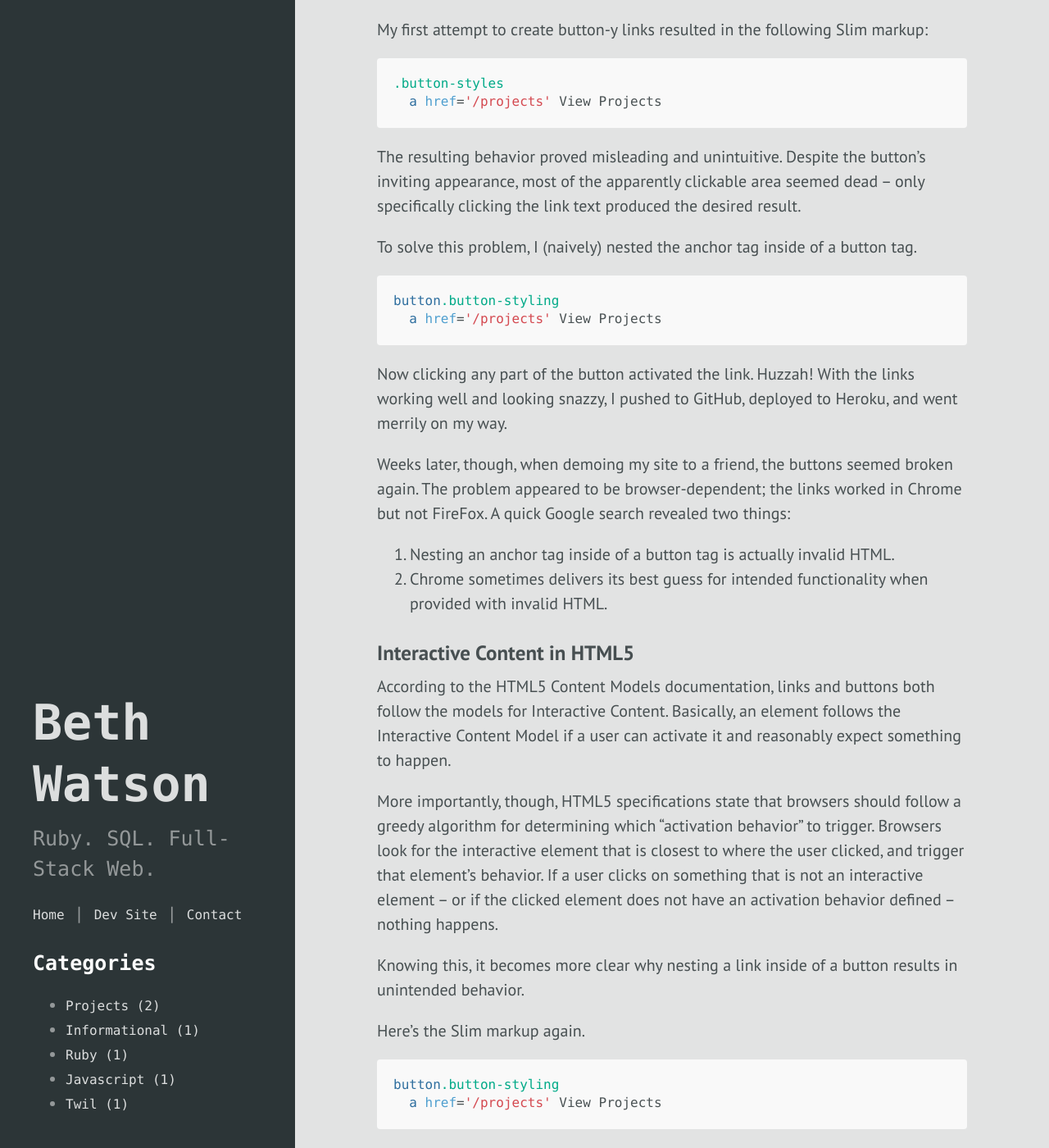
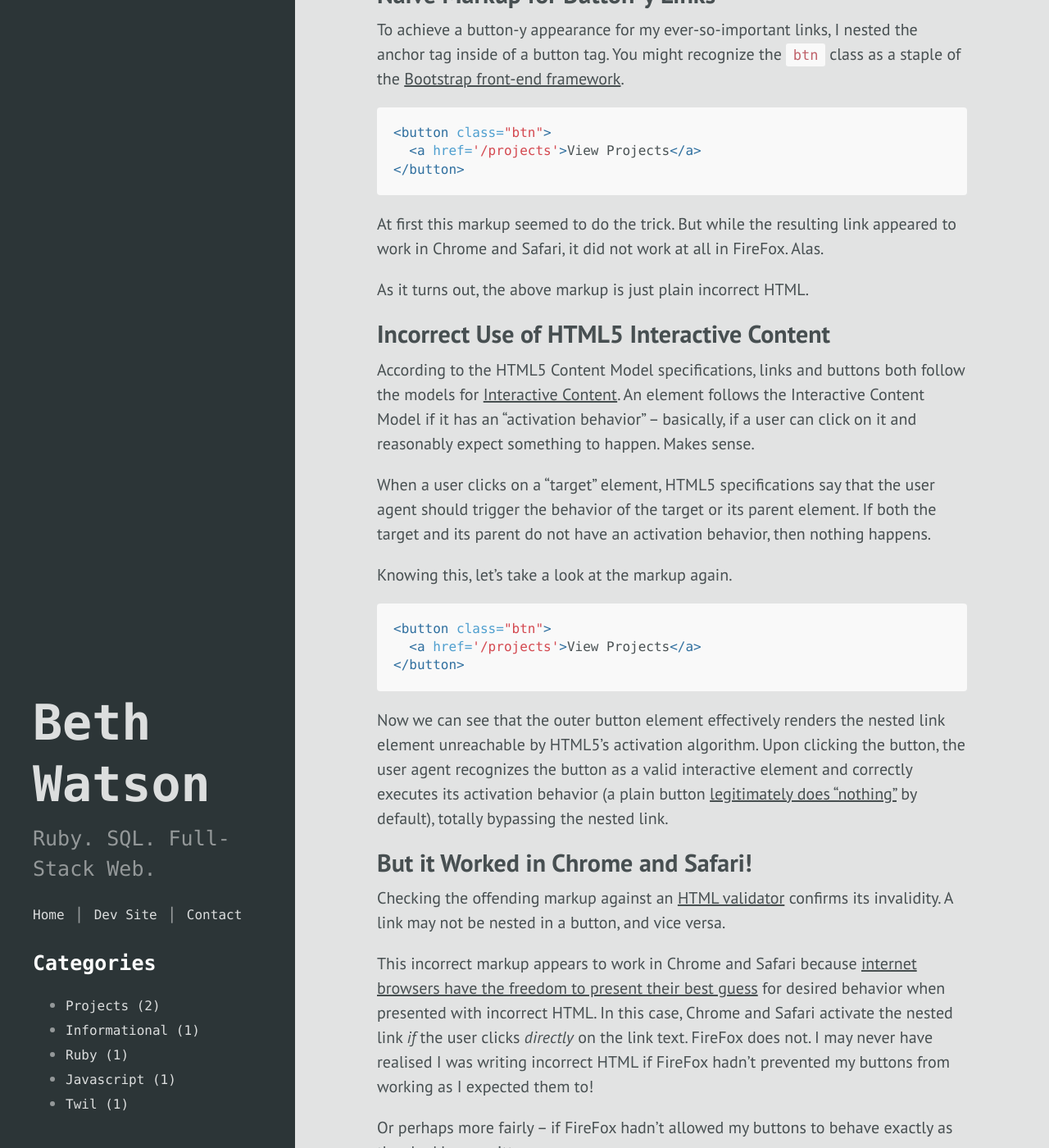
Before and after one commit to bethanyvwatson/bethanyvwatson.github.io, a Jekyll site: the page built from _posts/2017-11-20-linked-buttons-in-bootstrap.md, in a window 1280 px wide and 1400 px high, scrolled down 534 px. Shown: the whole window at 82% size. Built offline with Jekyll 4.4.1, drawn with Linux system fonts in a browser that asks for light colours; some of the changed text lies outside the part shown.

Commit message:
Add links and edit

````diff
--- a/_posts/2017-11-20-linked-buttons-in-bootstrap.md
+++ b/_posts/2017-11-20-linked-buttons-in-bootstrap.md
@@ -5,69 +5,61 @@ date: 2017-11-20
 categories:
   - twil
 ---
+As a practiced back-end programmer getting her feet wet in the front-end, I spent a little too much time trying to achieve the right look and feel for some button-y links on my website. The final solution proved painfully simple -- but I learned some new things about HTML5 Content Models and cross-browser behavior along the way!
 
 ## TWIL TL;DR
+* FireFox is an unforgiving friend.
 * Button elements should not contain links (or any other interactive content).
-* Chrome delivers its "best guess" functionality when provided invalid HTML.
-* Wrapping an anchor tag in a button-styled div creates "dead-space" in the button that does nothing when clicked.
+* Browsers can deliver their "best guess" functionality when provided invalid HTML, resulting in undefined behavior across browsers.
 
+## Naive Markup for Button-y Links
+To achieve a button-y appearance for my ever-so-important links, I nested the anchor tag inside of a button tag. You might recognize the `btn` class as a staple of the [Bootstrap front-end framework](https://getbootstrap.com/).
 
-## Invalid Button-y Links in HTML5
-
-On my personal website I call attention to important links by styling them as buttons. As a novice in front-end programming, getting the "right look" proved somewhat challenging as I fought against some of my own CSS rules regarding opacity.
-
-My first attempt to create button-y links resulted in the following Slim markup:
-
-```slim
-.button-styles
-  a href='/projects' View Projects
-```
-The resulting behavior proved misleading and unintuitive. Despite the button's inviting appearance, most of the apparently clickable area seemed dead -- only specifically clicking the link text produced the desired result.
-
-To solve this problem, I (naively) nested the anchor tag inside of a button tag.
-
-```slim
-button.button-styling
-  a href='/projects' View Projects
+```html
+<button class="btn">
+  <a href='/projects'>View Projects</a>
+</button>
 ```
 
-Now clicking any part of the button activated the link. Huzzah! With the links working well and looking snazzy, I pushed to GitHub, deployed to Heroku, and went merrily on my way.
+At first this markup seemed to do the trick. But while the resulting link appeared to work in Chrome and Safari, it did not work at all in FireFox. Alas.
 
-Weeks later, though, when demoing my site to a friend, the buttons seemed broken again. The problem appeared to be browser-dependent; the links worked in Chrome but not FireFox. A quick Google search revealed two things:
+As it turns out, the above markup is just plain incorrect HTML.
 
-1. Nesting an anchor tag inside of a button tag is actually invalid HTML.
-2. Chrome sometimes delivers its best guess for intended functionality when provided with invalid HTML.
+## Incorrect Use of HTML5 Interactive Content
 
-### Interactive Content in HTML5
+According to the HTML5 Content Model specifications, links and buttons both follow the models for [Interactive Content](https://www.w3.org/TR/2011/WD-html5-20110525/content-models.html#interactive-content). An element follows the Interactive Content Model if it has an "activation behavior" -- basically, if a user can click on it and reasonably expect something to happen. Makes sense.
 
-According to the HTML5 Content Models documentation, links and buttons both follow the models for Interactive Content. Basically, an element follows the Interactive Content Model if a user can activate it and reasonably expect something to happen.
+When a user clicks on a "target" element, HTML5 specifications say that the user agent should trigger the behavior of the target or its parent element. If both the target and its parent do not have an activation behavior, then nothing happens.
 
-More importantly, though, HTML5 specifications state that browsers should follow a greedy algorithm for determining which "activation behavior" to trigger. Browsers look for the interactive element that is closest to where the user clicked, and trigger that element's behavior. If a user clicks on something that is not an interactive element -- or if the clicked element does not have an activation behavior defined -- nothing happens.
+Knowing this, let's take a look at the markup again.
 
-Knowing this, it becomes more clear why nesting a link inside of a button results in unintended behavior.
-
-Here's the Slim markup again.
-
-```slim
-button.button-styling
-  a href='/projects' View Projects
+```html
+<button class="btn">
+  <a href='/projects'>View Projects</a>
+</button>
 ```
 
-As the "closest" interactive element to itself, the user agent invokes the button's activation behavior when clicked. The outer button element effectively renders the nested link element unreachable by HTML5's activation algorithm.
+Now we can see that the outer button element effectively renders the nested link element unreachable by HTML5's activation algorithm. Upon clicking the button, the user agent recognizes the button as a valid interactive element and correctly executes its activation behavior (a plain button [legitimately does "nothing"](https://www.w3.org/TR/2011/WD-html5-20110525/the-button-element.html#attr-button-type) by default), totally bypassing the nested link.
 
-And since this particular button has no activation behavior defined, nothing happens. Alas.
+## But it Worked in Chrome and Safari!
 
-Well, lesson learned!
+Checking the offending markup against an [HTML validator](https://html5.validator.nu/) confirms its invalidity. A link may not be nested in a button, and vice versa.
 
-## What Worked in the End
-It may come as no surprise that in the end, the correct markup required zero element nesting and an additional CSS rule:
+This incorrect markup appears to work in Chrome and Safari because [internet browsers have the freedom to present their best guess](https://www.w3.org/MarkUp/2004/xhtml-faq#whycare) for desired behavior when presented with incorrect HTML. In this case, Chrome and Safari activate the nested link *if* the user clicks *directly* on the link text. FireFox does not. I may never have realised I was writing incorrect HTML if FireFox hadn't prevented my buttons from working as I expected them to!
 
-```css
-//SASS
-a.button-styling
+Or perhaps more fairly -- if FireFox hadn't allowed my buttons to behave exactly as they had been written...
+
+Thanks, FireFox! Lesson learned.
+
+## Valid Button-y Links
+It may come as no surprise that in the end, the correct markup required zero element nesting and an additional SASS rule:
+
+```html
+<a class="btn" href='/projects'>View Projects</a>
+```
+```sass
+a.btn
   opacity: $desired-opacity-setting
 ```
-```slim
-//Slim Markup
-a.button-styling href='/projects' View Projects
-```
+
+As an added bonus, this solution makes the entire button-y area clickable! It wins on all accounts: useability, validity, and simplicity.
````
